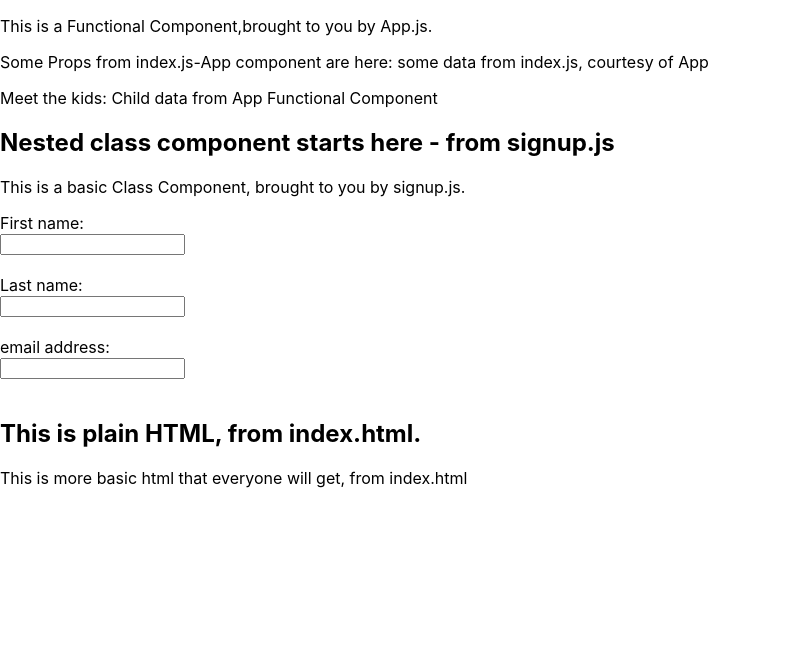
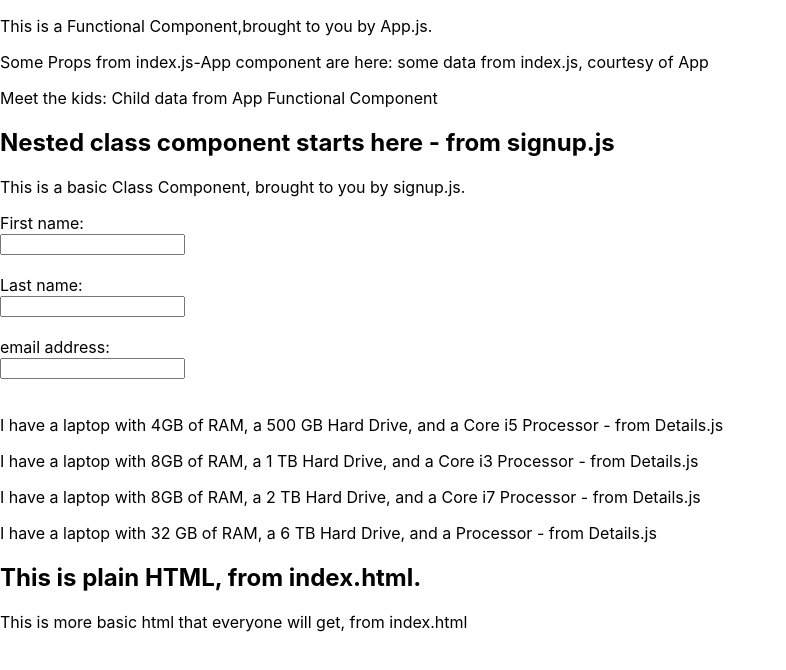
Before and after one commit to bkvagnini/pirple-reactCourse, a React (Create React App) app in the folder master-react/: page / in a window 1280 px wide. Shown: the top 670 px of the page, without its empty margins (0-786 px from the left). Built offline with nearby package versions, Linux system fonts and the light colour scheme.

Commit message:
Add reusability via props.

```diff
--- a/master-react/src/App.js
+++ b/master-react/src/App.js
@@ -1,6 +1,7 @@
 import React from 'react';
 
 import {Signup} from './signup';
+import {Detail} from './Details';
 
 function Home(props){
 
@@ -11,6 +12,10 @@ function Home(props){
       <p> Meet the kids: {props.children}</p>
       <h2> Nested class component starts here - from signup.js</h2>
       <p><Signup /></p>
+      <Detail ram = "4GB" hdd = "500 GB" cpu = "Core i5" > </Detail>
+      <Detail ram = "8GB" hdd = "1 TB" cpu = "Core i3" > </Detail>
+      <Detail hdd = "2 TB" ram = "8GB"  cpu = "Core i7" > </Detail>
+      <Detail hdd = "6 TB" ram = "32 GB" > </Detail>
     </div>
   )
   }
--- /dev/null
+++ b/master-react/src/Details.js
@@ -0,0 +1,11 @@
+import React from 'react';
+
+export class Detail extends React.Component {
+    render () {
+        return (
+            <div>
+                <p>I have a laptop with {this.props.ram} of RAM, a {this.props.hdd} Hard Drive, and a {this.props.cpu} Processor - from Details.js </p>
+            </div>
+        )
+    }
+}
```
